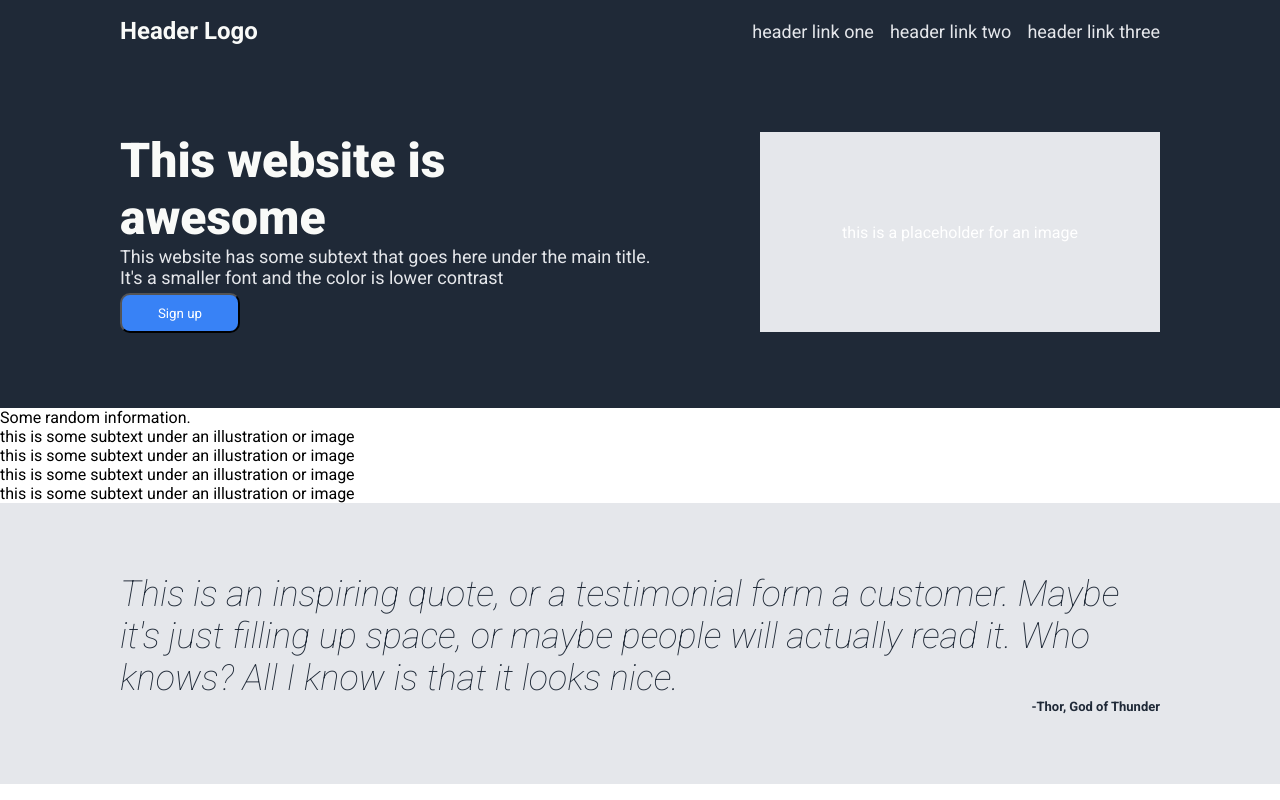
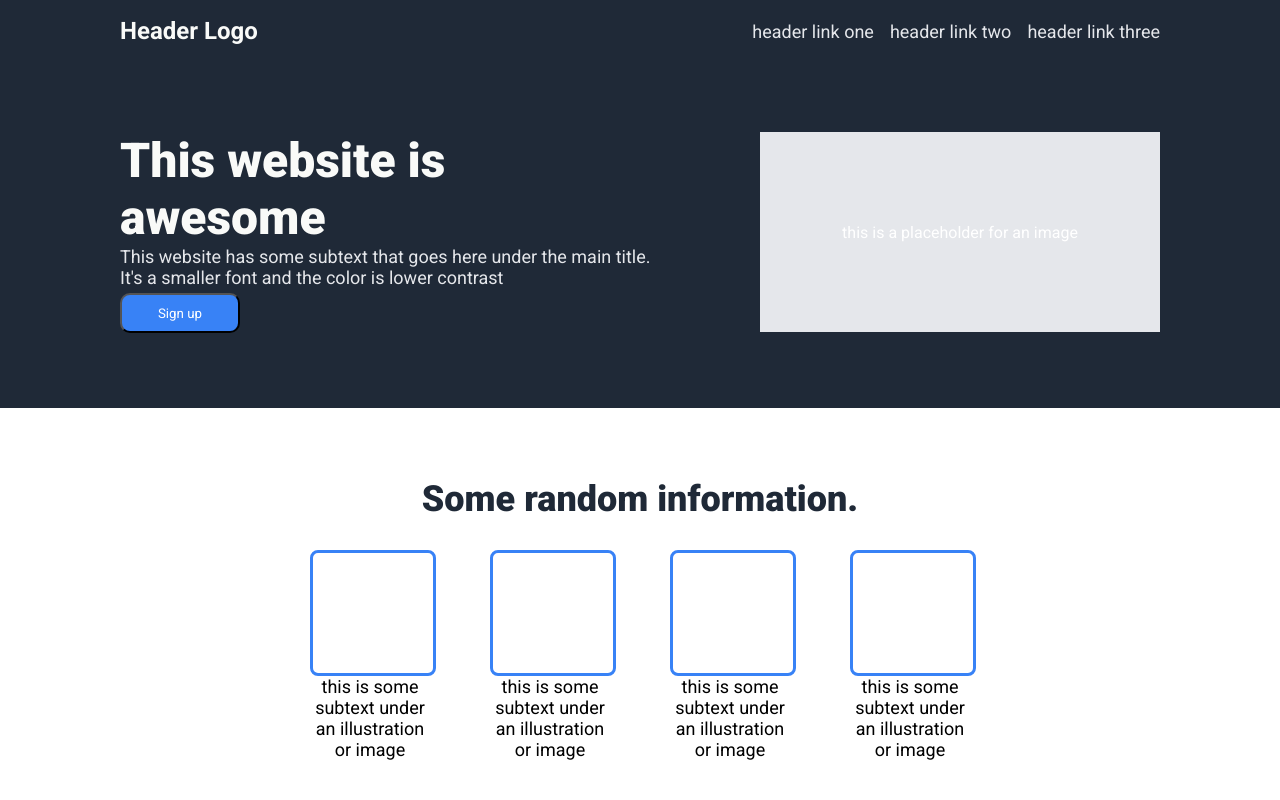
Before and after one commit to vasileiosInnovs/landing-page, a plain HTML site: page index.html in a window 1280 px wide. Shown: the top 800 px of the page. Drawn offline with Linux system fonts and the light colour scheme.

Commit message:
Style the info section and alter info in html
Added divs, identifiers and classes in the info section of the html and styled the css of the same

```diff
--- a/index.html
+++ b/index.html
@@ -40,21 +40,31 @@
 
       <div id="info">
         <div class="info-text">Some random information.</div>
+        <div class="squares">
+          <div id="squares">
             <div class="square"></div>
             <div class="square-subtext">
               this is some subtext under an illustration or image
             </div>
+          </div>
+          <div id="squares">
             <div class="square"></div>
             <div class="square-subtext">
               this is some subtext under an illustration or image
             </div>
+          </div>
+          <div id="squares">
             <div class="square"></div>
             <div class="square-subtext">
               this is some subtext under an illustration or image
             </div>
+          </div>
+          <div id="squares">
             <div class="square"></div>
             <div class="square-subtext">
               this is some subtext under an illustration or image
+            </div>
+          </div>
         </div>
       </div>
 
@@ -79,6 +89,7 @@
             <button class="sign-up">Sign up</button>
           </div>
         </div>
+      </div>
     </main>
     <footer>
       <div id="copyright">Copyright &copy; The Odin Project 2021</div>
--- a/styles.css
+++ b/styles.css
@@ -81,6 +81,44 @@ li a {
 }
 
 /* info */
+#info {
+    padding: 70px 120px;
+}
+
+.info-text {
+  font-size: 36px;
+  color: #1f2937;
+  font-weight: 900;
+  display: flex;
+  justify-content: center;
+}
+
+.squares {
+    display: flex;
+    justify-content: center;
+    align-items: center;
+}
+
+#squares {
+    display: block;
+    width: 120px;
+    justify-content: space-around;
+    padding: 30px;
+}
+
+.square {
+    width: 120px;
+    height: 120px;
+    background-color: white;
+    border: 3px solid #3882f6;
+    border-radius: 8px;
+
+}
+
+.square-subtext {
+    text-align: center;
+    font-size: 18px;
+}
 
 /* quote */
 #quote {
```
Lines whose indentation alone changed are shown as unchanged.
